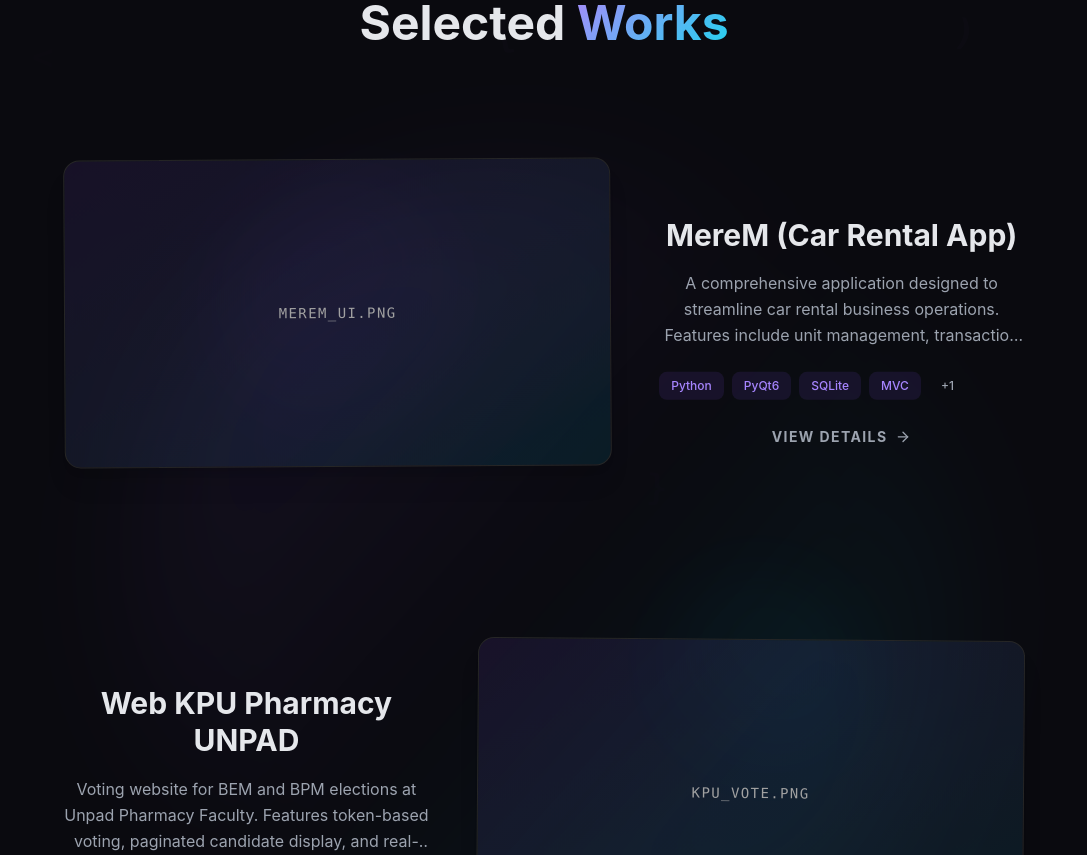
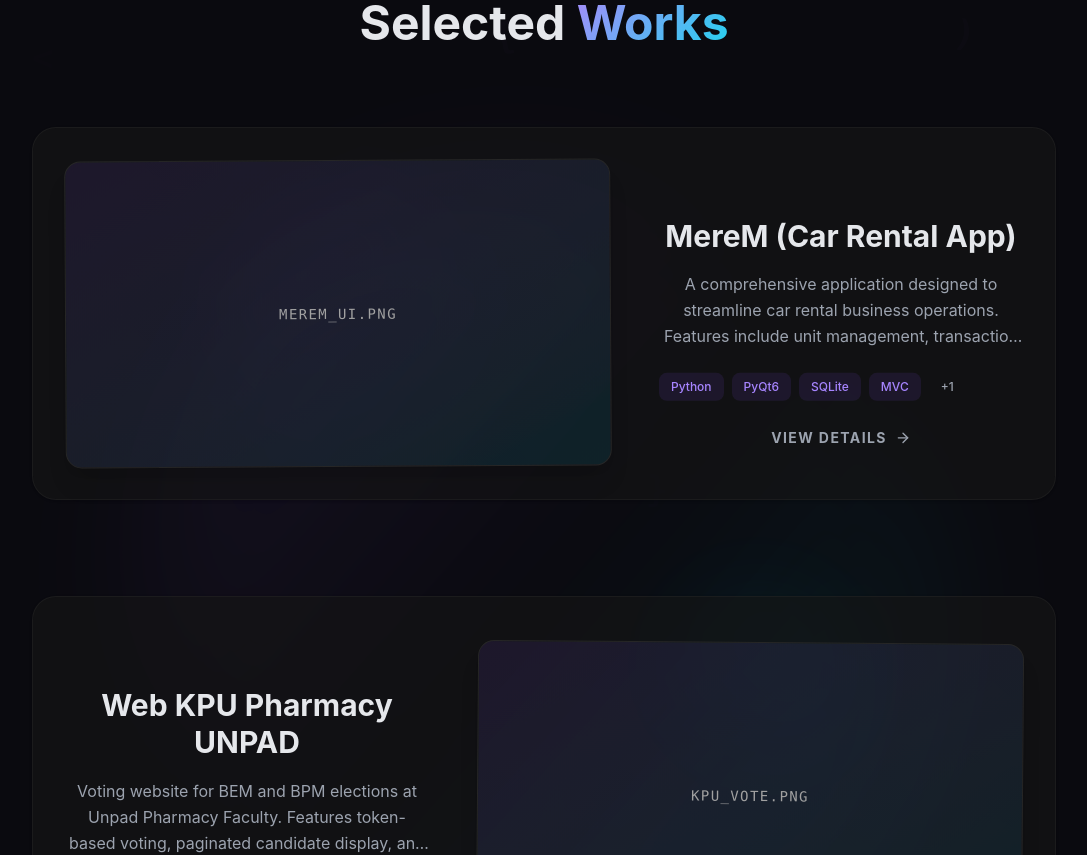
Before and after one commit to andi-frame/new-portofolio, a Next.js app: page / in a window 1280 px wide. Shown: the part 5340-6195 px from the top of the page, without its empty margins (96-1183 px from the left). Built offline with nearby package versions, Linux system fonts and the light colour scheme.

Commit message:
style: add bg color for each project card

```diff
--- a/components/sections/projects.tsx
+++ b/components/sections/projects.tsx
@@ -260,7 +260,7 @@ function ProjectCard({ project, index, onOpen }: { project: typeof projects[0],
       ref={cardRef}
       layoutId={`project-${project.id}`}
       onClick={onOpen}
-      className={`group/card flex flex-col md:flex-row gap-12 items-center cursor-pointer p-6 md:p-8 rounded-3xl hover:bg-white/50 dark:hover:bg-neutral-900/50 transition-all duration-500 ${index % 2 !== 0 ? 'md:flex-row-reverse' : ''}`}
+      className={`group/card flex flex-col md:flex-row gap-12 items-center cursor-pointer p-6 md:p-8 rounded-3xl bg-white/60 dark:bg-neutral-900/60 border border-neutral-200/50 dark:border-neutral-800/50 hover:bg-white/80 dark:hover:bg-neutral-800/80 hover:border-violet-300/50 dark:hover:border-violet-700/50 shadow-sm hover:shadow-xl transition-all duration-500 ${index % 2 !== 0 ? 'md:flex-row-reverse' : ''}`}
     >
       <div className="w-full md:w-3/5">
         <motion.div
```
